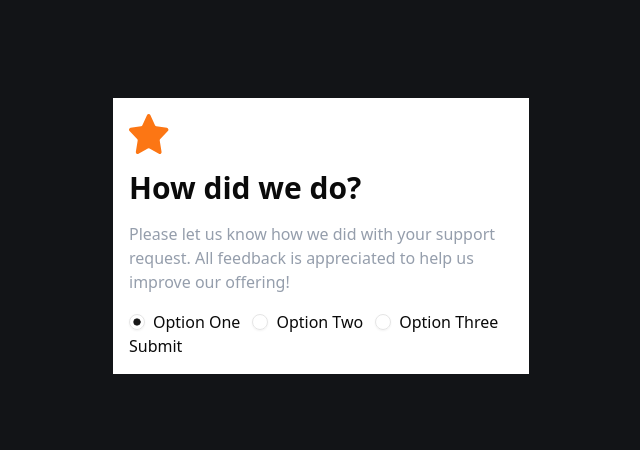
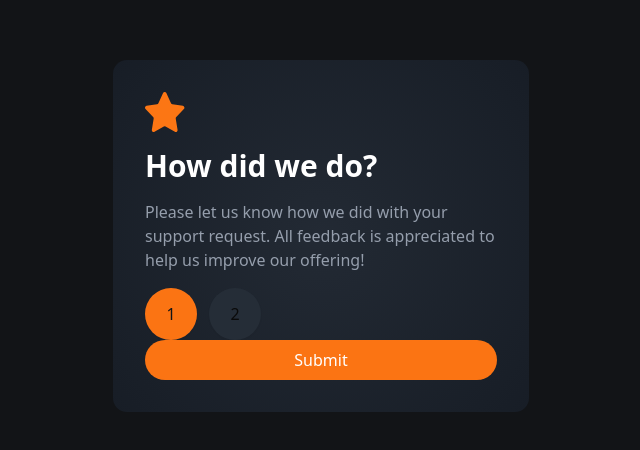
Before and after one commit to Masseh2025/interactive-rating-component, a React app: page / in a window 1280 px wide. Shown: the part 164-614 px from the top of the page, without its empty margins (319-959 px from the left). Built offline with nearby package versions, Linux system fonts and the light colour scheme; the HTML template or start-up script is replaced by a standard one.

Commit message:
made button work

```diff
--- a/src/App.tsx
+++ b/src/App.tsx
@@ -1,33 +1,42 @@
 import { RadioGroup, RadioGroupItem } from "@/components/ui/radio-group";
 import { Label } from "@radix-ui/react-label";
 import iconStar from "/assets/images/icon-star.svg";
+// import { useState } from "react";
 
 function App() {
+  // const [activeIndex, setActiveIndex] = useState(0);
   return (
     <main className="flex justify-center items-center h-screen bg-neutral-grey-950">
-      <div className="bg-white p-4 max-w-104 w-full flex flex-col mx-4">
+      <div className="bg-white p-8 max-w-104 w-full flex flex-col mx-4 bg-(image:--gradient-grey-gradient) rounded-xl">
         <img src={iconStar} alt="icon-star" className="w-10 h-10 mb-4" />
-        <h1 className="text-3xl font-bold mb-4">How did we do?</h1>
+        <h1 className="text-3xl font-bold mb-4 text-neutral-white">
+          How did we do?
+        </h1>
         <p className="text-neutral-grey-500 mb-4">
           Please let us know how we did with your support request. All feedback
           is appreciated to help us improve our offering!
         </p>
         <form>
-          <RadioGroup defaultValue="option-one" className="flex">
-            <div className="flex items-center space-x-2">
-              <RadioGroupItem value="option-one" id="option-one" />
-              <Label htmlFor="option-one">Option One</Label>
+          <RadioGroup defaultValue="one" className="flex">
+            <div className="flex items-center justify-center fit-content">
+              <RadioGroupItem value="one" id="one" />
+              <Label htmlFor="one" className="absolute text-neutral-grey-950">
+                1
+              </Label>
             </div>
-            <div className="flex items-center space-x-2">
-              <RadioGroupItem value="option-two" id="option-two" />
-              <Label htmlFor="option-two">Option Two</Label>
-            </div>
-            <div className="flex items-center space-x-2">
-              <RadioGroupItem value="option-three" id="option-three" />
-              <Label htmlFor="option-three">Option Three</Label>
+            <div className="flex items-center justify-center fit-content">
+              <RadioGroupItem value="two" id="two" />
+              <Label htmlFor="two" className="absolute text-extra-bold">
+                2
+              </Label>
             </div>
           </RadioGroup>
-          <button type="submit">Submit</button>
+          <button
+            type="submit"
+            className="px-4 py-2 w-full bg-primary-orange-500 text-neutral-white rounded-full"
+          >
+            Submit
+          </button>
         </form>
       </div>
     </main>
--- a/src/components/ui/radio-group.tsx
+++ b/src/components/ui/radio-group.tsx
@@ -1,8 +1,7 @@
-import * as React from "react"
-import * as RadioGroupPrimitive from "@radix-ui/react-radio-group"
-import { CircleIcon } from "lucide-react"
+import * as React from "react";
+import * as RadioGroupPrimitive from "@radix-ui/react-radio-group";
 
-import { cn } from "@/lib/utils"
+import { cn } from "@/lib/utils";
 
 function RadioGroup({
   className,
@@ -14,7 +13,7 @@ function RadioGroup({
       className={cn("grid gap-3", className)}
       {...props}
     />
-  )
+  );
 }
 
 function RadioGroupItem({
@@ -25,7 +24,7 @@ function RadioGroupItem({
     <RadioGroupPrimitive.Item
       data-slot="radio-group-item"
       className={cn(
-        "border-input text-primary focus-visible:border-ring focus-visible:ring-ring/50 aria-invalid:ring-destructive/20 dark:aria-invalid:ring-destructive/40 aria-invalid:border-destructive dark:bg-input/30 aspect-square size-4 shrink-0 rounded-full border shadow-xs transition-[color,box-shadow] outline-none focus-visible:ring-[3px] disabled:cursor-not-allowed disabled:opacity-50",
+        "border-input  bg-neutral-grey-900  focus-visible:border-ring focus-visible:ring-ring/50 aria-invalid:ring-destructive/20 dark:aria-invalid:ring-destructive/40 aria-invalid:border-destructive dark:bg-input/30 aspect-square size-13 shrink-0 rounded-full shadow-xs transition-[color,box-shadow] outline-none focus-visible:ring-[3px] disabled:cursor-not-allowed disabled:opacity-50",
         className
       )}
       {...props}
@@ -34,10 +33,11 @@ function RadioGroupItem({
         data-slot="radio-group-indicator"
         className="relative flex items-center justify-center"
       >
-        <CircleIcon className="fill-primary absolute top-1/2 left-1/2 size-2 -translate-x-1/2 -translate-y-1/2" />
+        {/* <CircleIcon className="fill-black absolute top-1/2 left-1/2 size-2 -translate-x-1/2 -translate-y-1/2" /> */}
+        <div className="w-13 h-13 bg-primary-orange-500 rounded-full absolute top-1/2 left-1/2 size-2 -translate-x-1/2 -translate-y-1/2"></div>
       </RadioGroupPrimitive.Indicator>
     </RadioGroupPrimitive.Item>
-  )
+  );
 }
 
-export { RadioGroup, RadioGroupItem }
+export { RadioGroup, RadioGroupItem };
--- a/src/index.css
+++ b/src/index.css
@@ -11,10 +11,10 @@
   --color-neutral-grey-900: hsl(213, 19%, 18%);
   --color-neutral-grey-950: hsl(216, 12%, 8%);
 
-  --gradient-grey-to-white: linear-gradient(
-    to bottom,
-    hsl(215, 20%, 17%),
-    hsl(216, 24%, 12%)
+  --gradient-grey-gradient: radial-gradient(
+    circle at center,
+    hsl(215, 20%, 17%) 0%,
+    hsl(216, 24%, 12%) 100%
   );
 }
 
```
